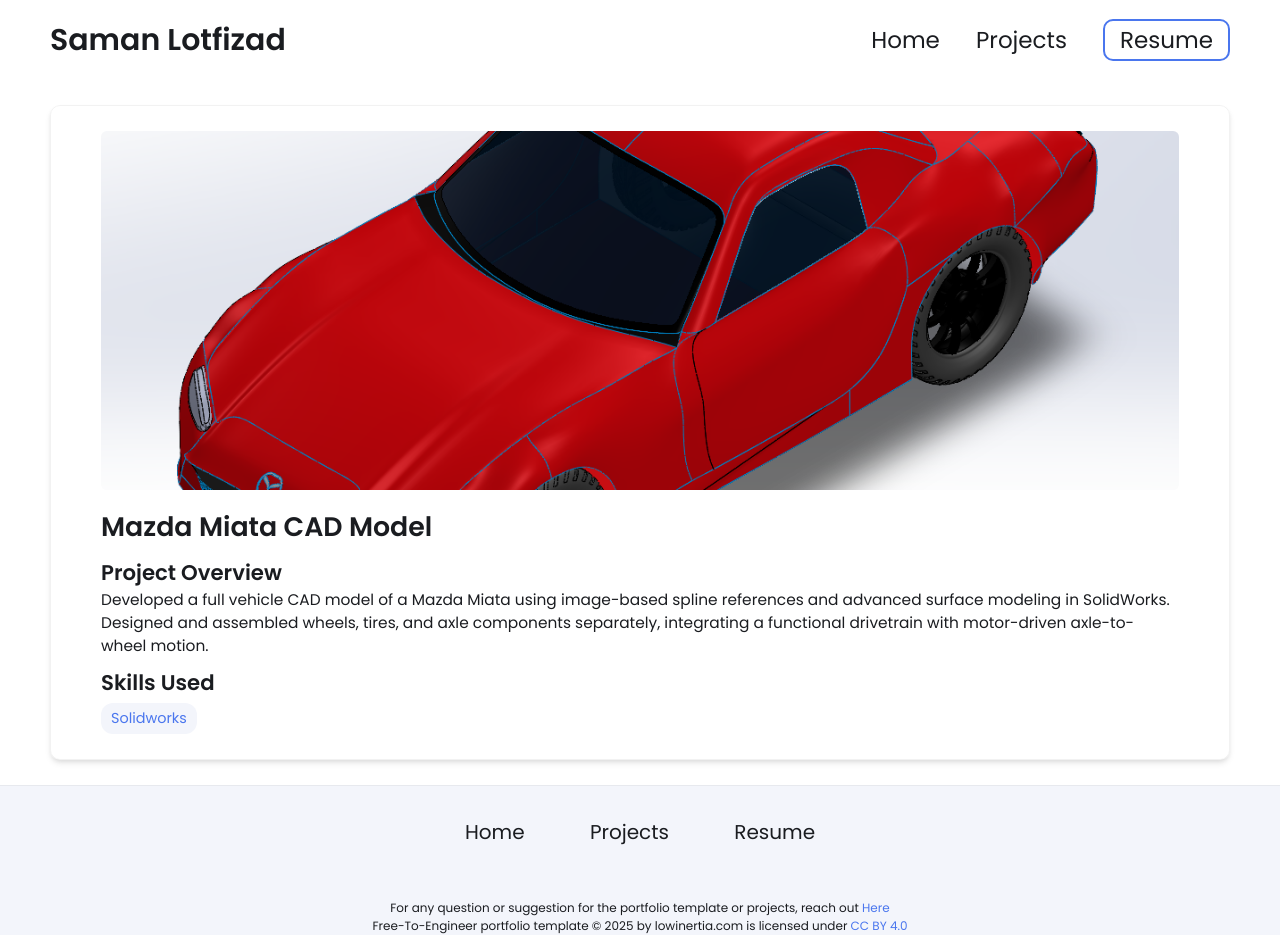
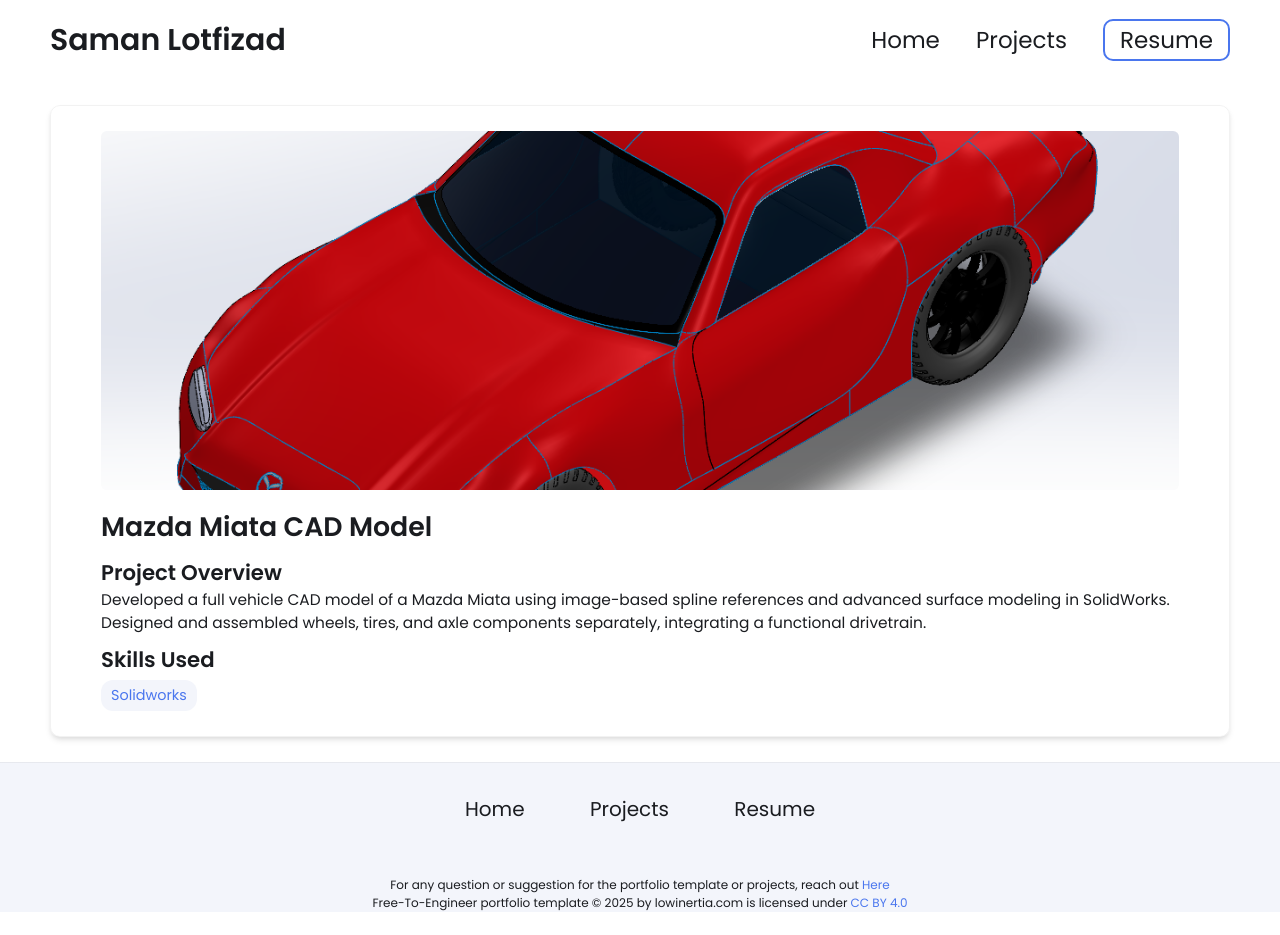
Before and after one commit to Samanlotfizad/Samanlotfizad.github.io, a Jekyll site: the page built from _projects/Mazda-miata/index.md, in a window 1280 px wide. Built offline with Jekyll 4.4.1, drawn with Linux system fonts in a browser that asks for light colours; after the commit the page ends 912 px from its top, so only the background shows below that.

Commit message:
Update index.md

```diff
--- a/_projects/Mazda-miata/index.md
+++ b/_projects/Mazda-miata/index.md
@@ -1,7 +1,7 @@
 ---
 layout: post
 title: Mazda Miata CAD Model
-description:  Developed a full vehicle CAD model of a Mazda Miata using image-based spline references and advanced surface modeling in SolidWorks. Designed and assembled wheels, tires, and axle components separately, integrating a functional drivetrain with motor-driven axle-to-wheel motion.
+description:  Developed a full vehicle CAD model of a Mazda Miata using image-based spline references and advanced surface modeling in SolidWorks. Designed and assembled wheels, tires, and axle components separately, integrating a functional drivetrain.
 skills:
 - Solidworks
 main-image: /mazda_miata.png
```
